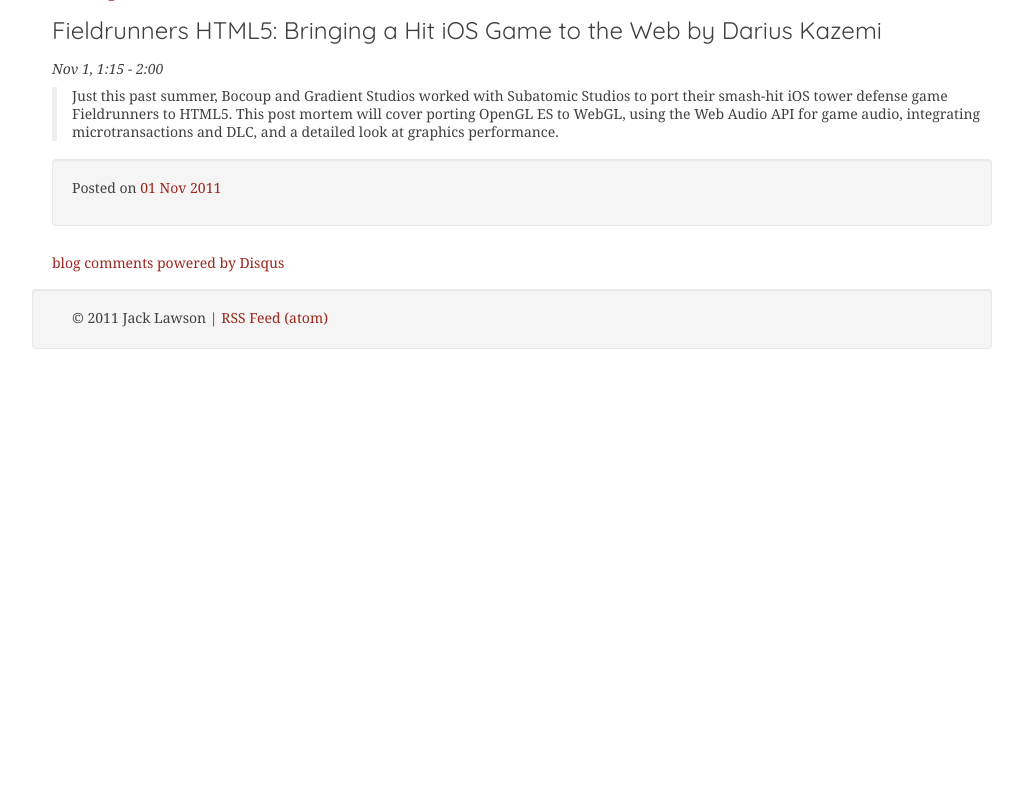
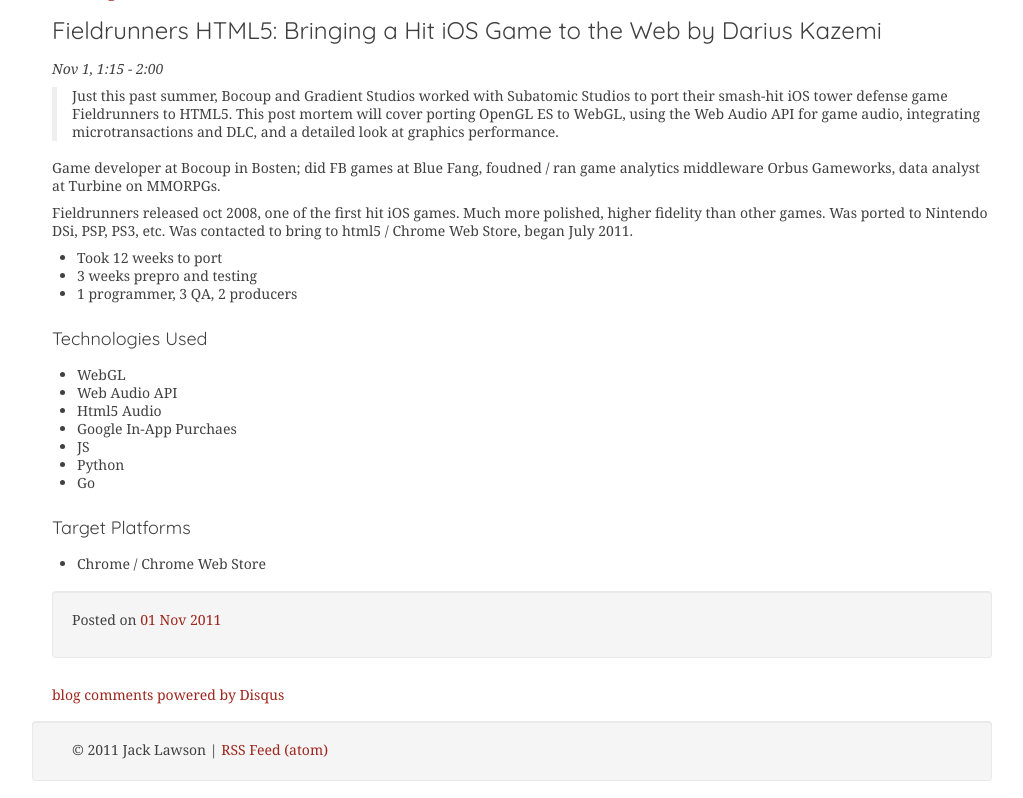
Before and after one commit to ajacksified/ajacksified.github.com, a Jekyll site: the page built from _posts/2011-11-01-new-game-conf-liveblog.markdown, in a window 1280 px wide and 900 px high, scrolled down 5227 px, cut to the strip 102-900 px from the top of the window. Shown: the whole strip, without its empty margins (118-1141 px from the left). Built offline with Jekyll 4.4.1, drawn with Linux system fonts in a browser that asks for light colours; nearby versions of some CDN libraries; some web fonts are replaced; Markdown is read by kramdown in place of the engine named in the settings; comment, search, counter and statistics services are not loaded; before the commit the page ends 5698 px from its top, so only the background shows below that.

Commit message:
Session 4

```diff
--- a/_posts/2011-11-01-new-game-conf-liveblog.markdown
+++ b/_posts/2011-11-01-new-game-conf-liveblog.markdown
@@ -347,3 +347,29 @@
 > This post mortem will cover porting OpenGL ES to WebGL, using the Web Audio API
 > for game audio, integrating microtransactions and DLC, and a detailed look at
 > graphics performance.
+
+Game developer at Bocoup in Bosten; did FB games at Blue Fang, foudned / ran
+game analytics middleware Orbus Gameworks, data analyst at Turbine on
+MMORPGs.
+
+Fieldrunners released oct 2008, one of the first hit iOS games. Much more
+polished, higher fidelity than other games. Was ported to Nintendo DSi, PSP,
+PS3, etc. Was contacted to bring to html5 / Chrome Web Store, began July 2011.
+
+* Took 12 weeks to port
+* 3 weeks prepro and testing
+* 1 programmer, 3 QA, 2 producers
+
+### Technologies Used
+
+* WebGL
+* Web Audio API
+* Html5 Audio
+* Google In-App Purchaes
+* JS
+* Python
+* Go
+
+### Target Platforms
+
+* Chrome / Chrome Web Store
```
